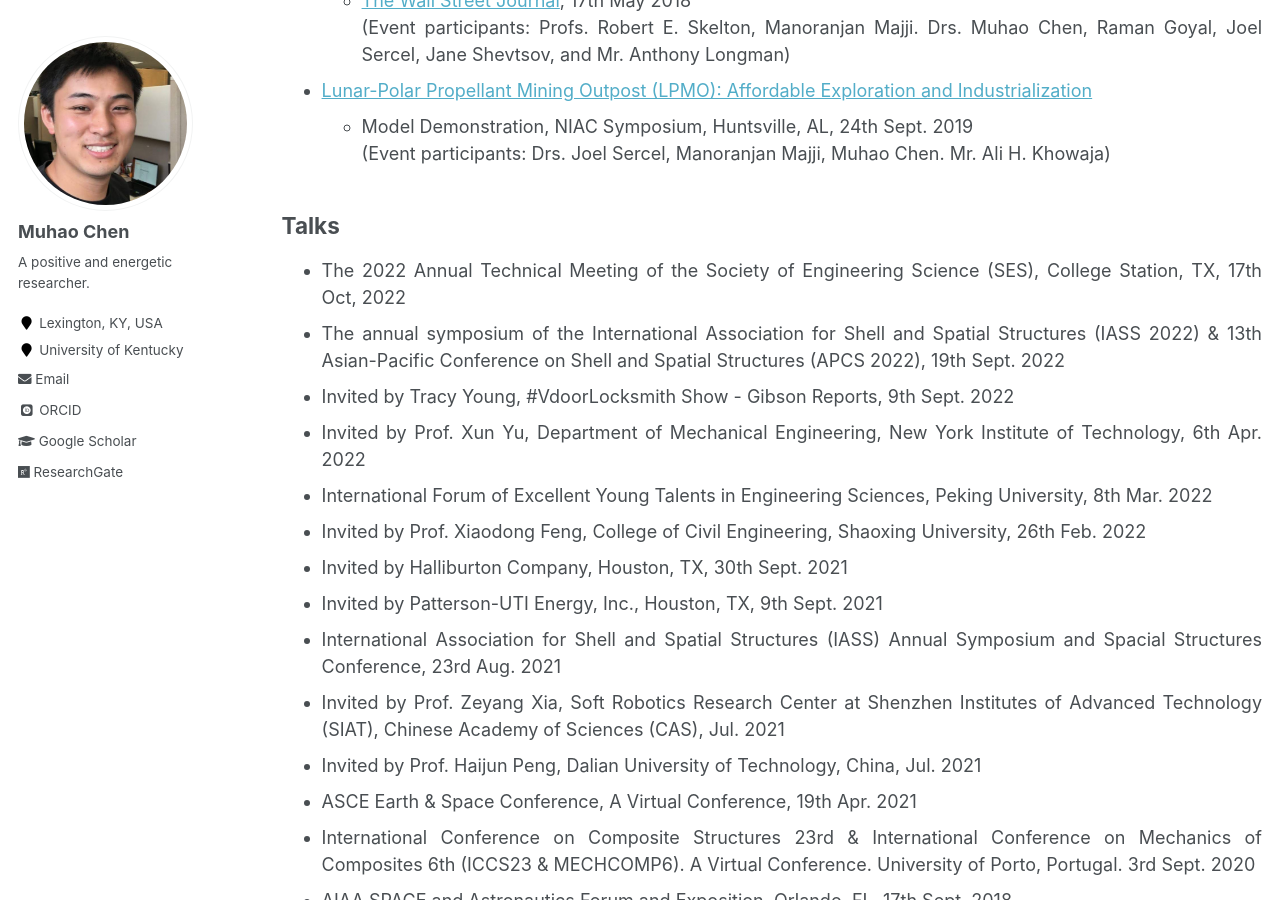
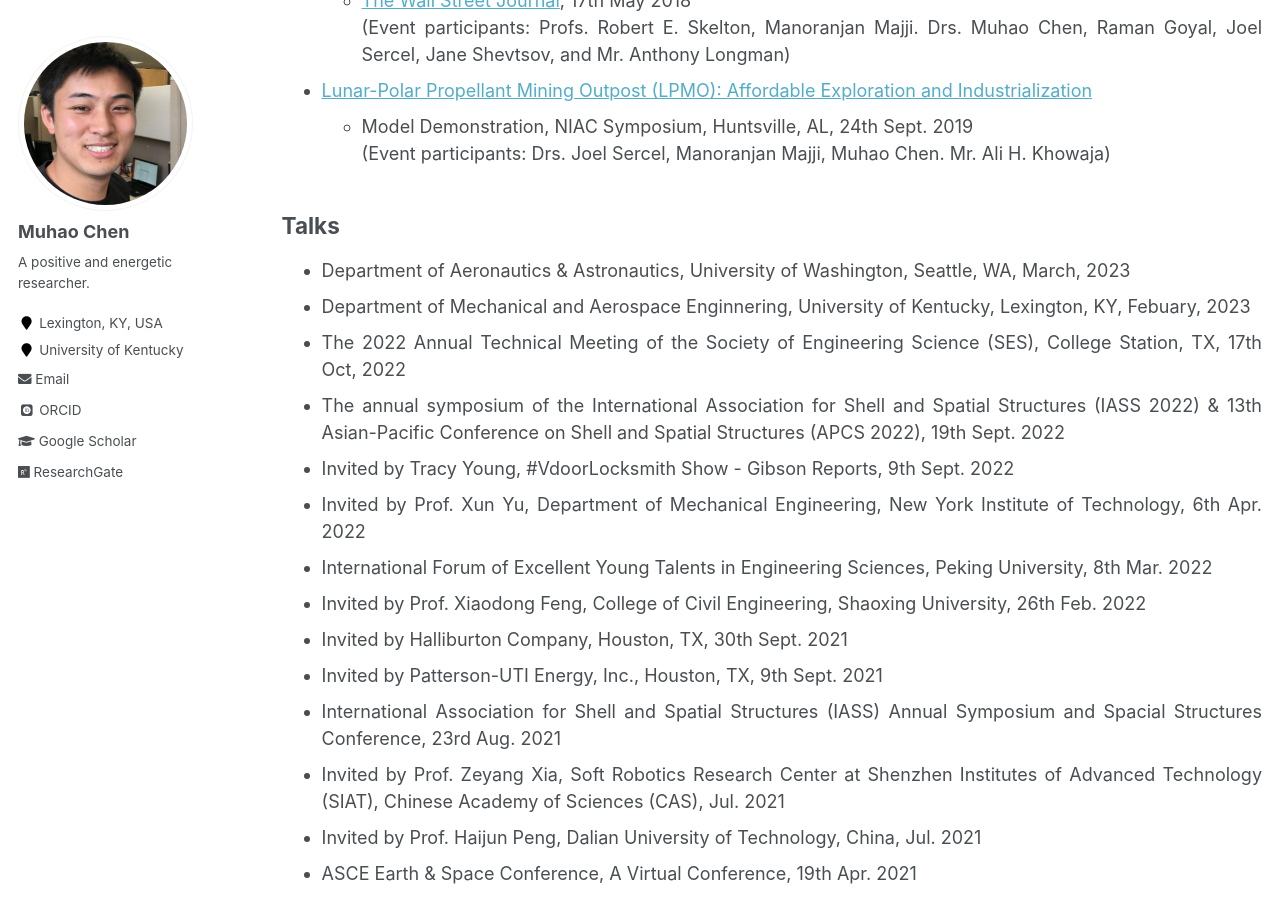
Before and after one commit to Muhao-Chen/muhao-chen.github.io, a Jekyll site: the page built from _pages/professional-activities.md, in a window 1280 px wide and 900 px high, scrolled down 573 px. Built offline with Jekyll 4.4.1, drawn with Linux system fonts in a browser that asks for light colours; some web fonts are replaced.

Commit message:
Update professional-activities.md

```diff
--- a/_pages/professional-activities.md
+++ b/_pages/professional-activities.md
@@ -34,6 +34,8 @@ toc_max_header: 1
  <!--(https://livestream.com/viewnow/niac2019/videos/196913328)-->
 
 ## Talks
+* Department of Aeronautics & Astronautics, University of Washington, Seattle, WA, March, 2023
+* Department of Mechanical and Aerospace Enginnering, University of Kentucky, Lexington, KY, Febuary, 2023
 * The 2022 Annual Technical Meeting of the Society of Engineering Science (SES), College Station, TX, 17th Oct, 2022
 * The annual symposium of the International Association for Shell and Spatial Structures (IASS 2022) & 13th Asian-Pacific Conference on Shell and Spatial Structures (APCS 2022), 19th Sept. 2022
 * Invited by Tracy Young, #VdoorLocksmith Show - Gibson Reports, 9th Sept. 2022
```
